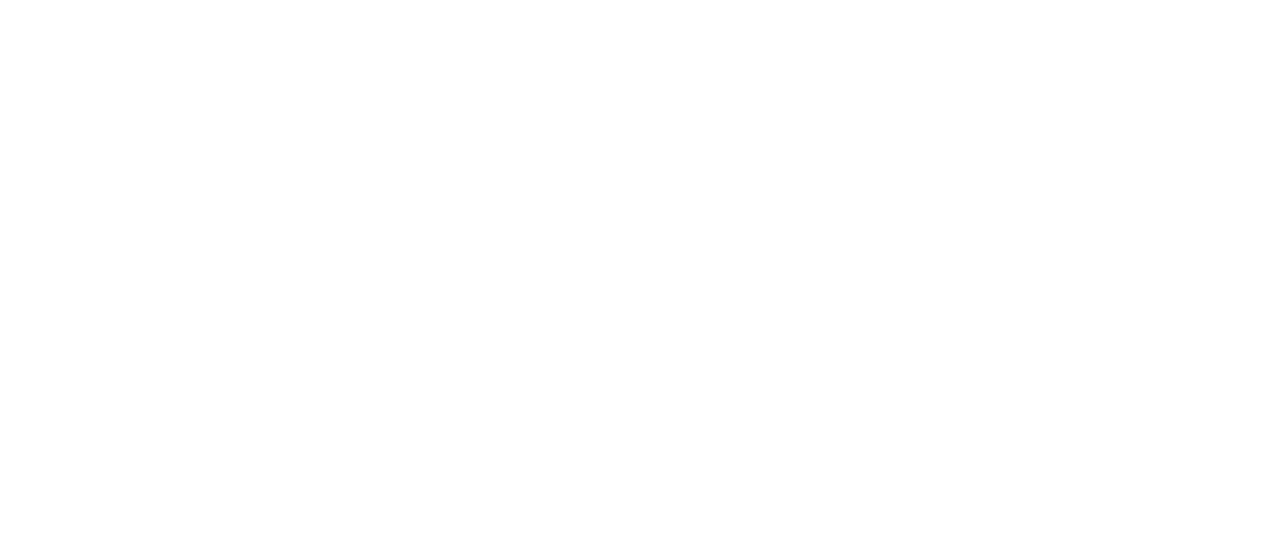
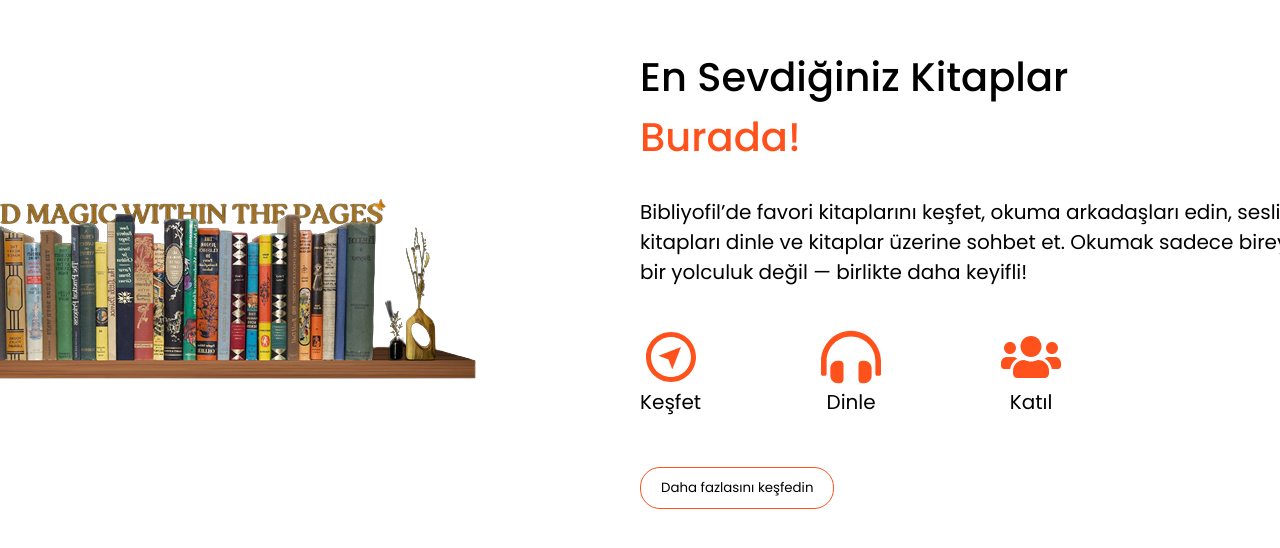
Before and after one commit to semaozkan/book-communities-client, a React (Vite) app: page / in a window 1280 px wide. Shown: the part 1642-2190 px from the top of the page. Before the commit the page ends 1520 px from the top, so only its background shows below. Built offline with nearby package versions, Linux system fonts and the light colour scheme.

Commit message:
feat(home): create third section

```diff
--- a/src/pages/home/Home.jsx
+++ b/src/pages/home/Home.jsx
@@ -1,6 +1,9 @@
 // import BookCard from "../../components/bookCard/BookCard";
 import Slider from "../../components/slider/Slider";
 import styles from "./home.module.scss";
+import { RiCompassDiscoverLine } from "react-icons/ri";
+import { FaHeadphonesAlt } from "react-icons/fa";
+import { FaUsers } from "react-icons/fa";
 
 const Home = () => {
   return (
@@ -20,7 +23,42 @@
           <Slider />
         </div>
       </div>
-      <div className={styles.thirdSection}></div>
+      <div className={styles.thirdSection}>
+        <div className={styles.imgContainer}>
+          <img src="/images/books2.png" alt="books" />
+        </div>
+        <div className={styles.textContainer}>
+          <div className={styles.title}>
+            En Sevdiğiniz Kitaplar <br />
+            <span>Burada!</span>
+          </div>
+          <div className={styles.text}>
+            <br />
+            Bibliyofil’de favori kitaplarını keşfet, okuma arkadaşları edin,
+            sesli kitapları dinle ve kitaplar üzerine sohbet et. Okumak sadece
+            bireysel bir yolculuk değil — birlikte daha keyifli!
+          </div>
+          <div className={styles.icons}>
+            <div className={styles.icon}>
+              <RiCompassDiscoverLine />
+              <span>Keşfet</span>
+            </div>
+
+            <div className={styles.icon}>
+              <FaHeadphonesAlt />
+              <span>Dinle</span>
+            </div>
+
+            <div className={styles.icon}>
+              <FaUsers />
+              <span>Katıl</span>
+            </div>
+          </div>
+          <a href="">
+            <button>Daha fazlasını keşfedin</button>
+          </a>
+        </div>
+      </div>
     </div>
   );
 };
--- a/src/pages/home/home.module.scss
+++ b/src/pages/home/home.module.scss
@@ -78,4 +78,61 @@
       align-items: center;
     }
   }
+
+  .thirdSection {
+    width: 1400px;
+    height: 100vh;
+    display: flex;
+    align-items: center;
+    justify-content: center;
+
+    .imgContainer {
+      flex: 1;
+    }
+
+    .textContainer {
+      flex: 1;
+
+      .title {
+        font-size: 40px;
+        font-weight: 500;
+
+        span {
+          color: var(--templateColor);
+        }
+      }
+
+      .text {
+        font-size: 20px;
+        margin-bottom: 40px;
+      }
+
+      .icons {
+        display: flex;
+        gap: 120px;
+        margin-bottom: 50px;
+
+        .icon {
+          font-size: 60px;
+          color: var(--templateColor);
+          display: flex;
+          flex-direction: column;
+          align-items: center;
+
+          span {
+            color: black;
+            font-size: 20px;
+          }
+        }
+      }
+
+      button {
+        padding: 10px 20px;
+        border: 1px solid var(--templateColor);
+        border-radius: 20px;
+        background-color: transparent;
+        cursor: pointer;
+      }
+    }
+  }
 }
```
